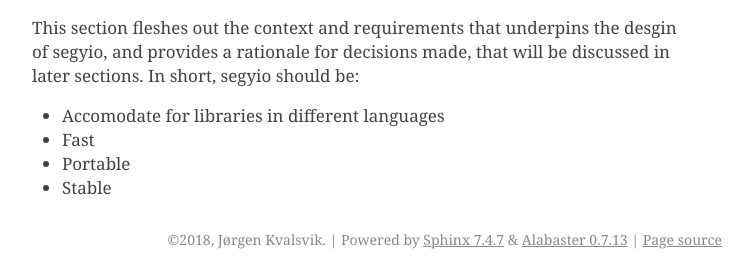
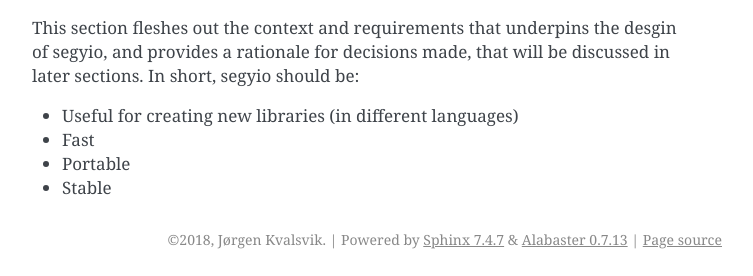
Before and after one commit to jokva/talks, a Sphinx documentation site: the page built from rediscovering-fire/source/context.rst, in a window 1280 px wide and 900 px high, scrolled down 4934 px. Shown: the part 621-897 px from the top of the window, without its empty margins (388-1141 px from the left). Built offline with Sphinx 7.4.7, drawn with Linux system fonts in a browser that asks for light colours.

Commit message:
Fix mode in context/summary

```diff
--- a/rediscovering-fire/source/context.rst
+++ b/rediscovering-fire/source/context.rst
@@ -255,7 +255,7 @@ This section fleshes out the context and requirements that underpins the desgin
 of segyio, and provides a rationale for decisions made, that will be discussed
 in later sections. In short, segyio should be:
 
-- Accomodate for libraries in different languages
+- Useful for creating new libraries (in different languages)
 - Fast
 - Portable
 - Stable
```
